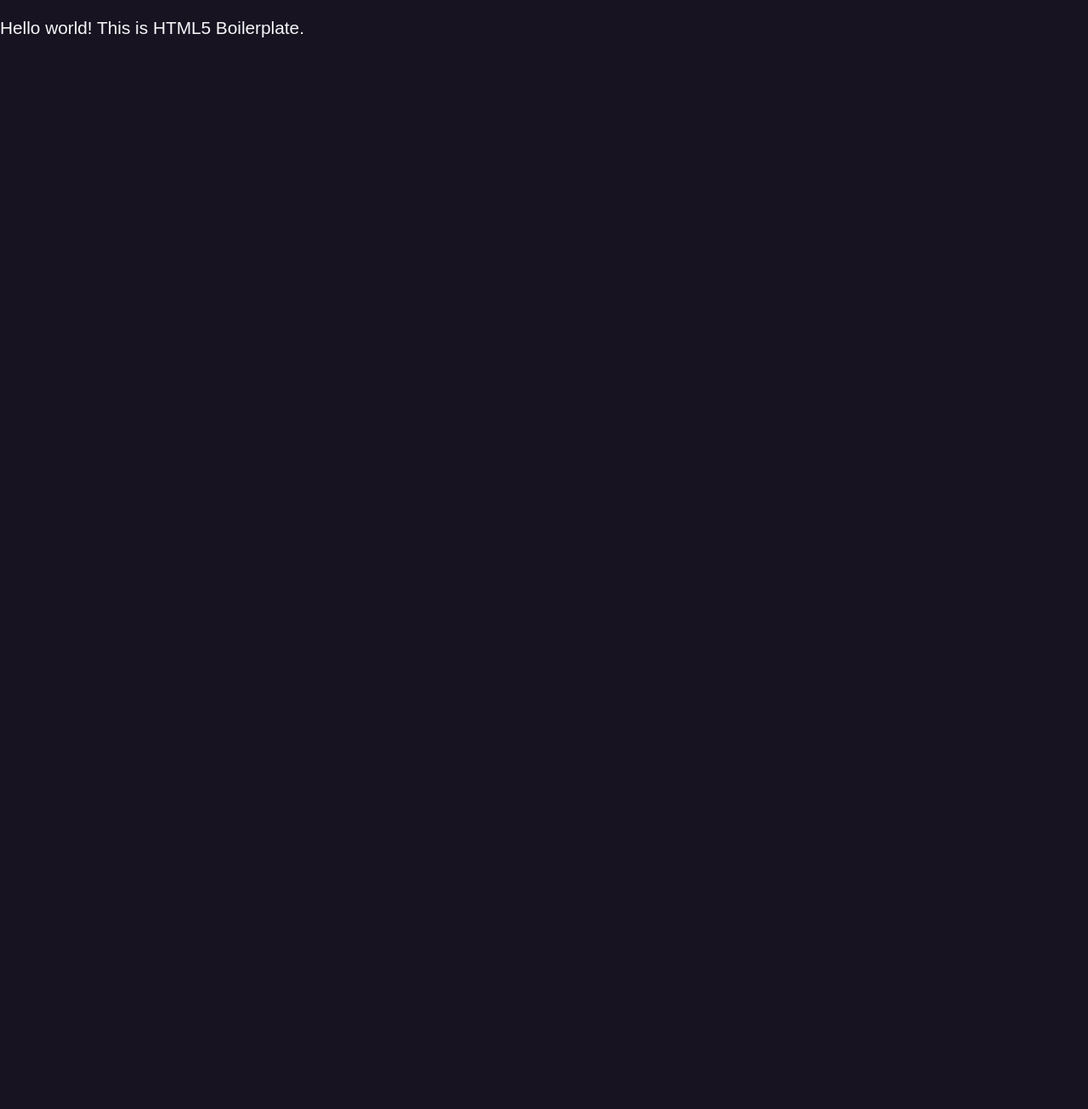
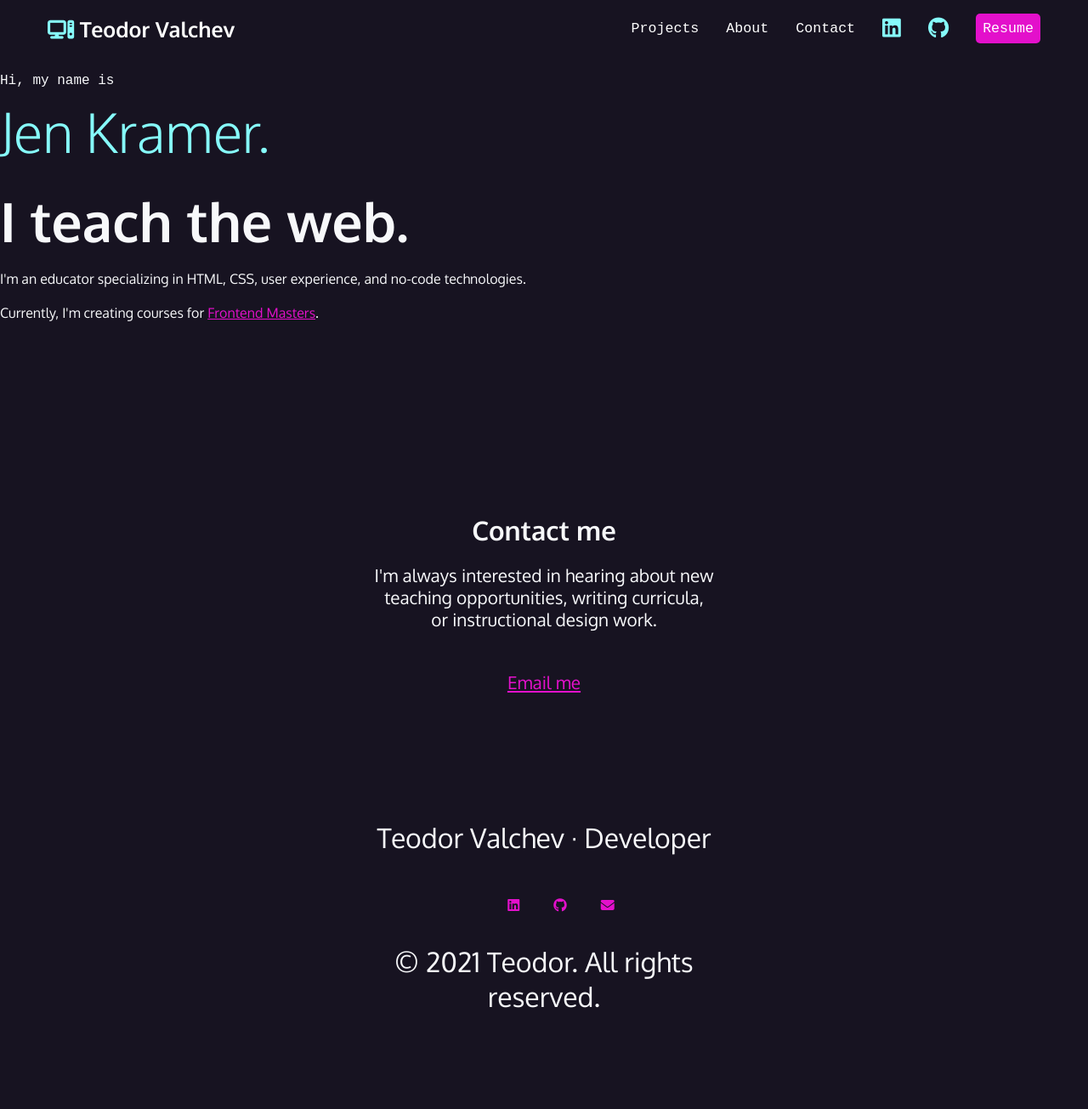
Before and after one commit to teodor-valchev/Portfolio, a plain HTML site: page index.html in a window 1280 px wide. Shown: the whole page at 85% size. Before the commit the page ends 800 px from the top, so only its background shows below. Drawn offline with Linux system fonts and the light colour scheme; a web font is replaced by a local one.

Commit message:
- formatting code - importing fonts - rearrange the html

```diff
--- a/css/style.css
+++ b/css/style.css
@@ -1,3 +1,4 @@
+@import url('https://fonts.googleapis.com/css2?family=Oxygen+Mono&family=Oxygen:wght@300;400;700&display=swap');
 /* variables declared here - these are the colors for our pages, as well as the font stacks and sizes. */
 :root {
     --black: #171321;
@@ -11,15 +12,18 @@
     --mono: "Oxygen mono", monospace;
     --sans: Oxygen, sans-serif;
 }
+
 /* border box model: https://css-tricks.com/box-sizing/ */
 html {
     box-sizing: border-box;
 }
+
 *,
 *::before,
 *::after {
     box-sizing: inherit;
 }
+
 /* generic styles for the page */
 body {
     padding: 0;
@@ -29,11 +33,13 @@ body {
     color: var(--white);
     font-size: var(--font-size);
 }
+
 h1,
 h2,
 h3 {
     margin: 0;
 }
+
 a {
     color: var(--magenta);
 }
@@ -42,6 +48,7 @@ a:hover {
     color: var(--hotmag);
     text-decoration: none;
 }
+
 /* intro styles */
 #intro {
     padding-bottom: 10rem;
@@ -103,18 +110,22 @@ nav ul {
     align-items: center;
     gap: 2rem;
 }
+
 nav li:first-child {
     flex-basis: 100%;
     text-align: center;
 }
+
 nav [class*="fa-"] {
     font-size: 150%;
     color: var(--aqua);
 }
+
 nav h1 [class*="fa-"] {
     font-size: 100%;
     color: var(--aqua);
 }
+
 nav a {
     color: white;
     text-decoration: none;
@@ -125,6 +136,7 @@ nav a:hover,
 nav [class*="fa-"]:hover {
     color: var(--magenta);
 }
+
 .button {
     background-color: var(--magenta);
     color: white;
@@ -136,11 +148,13 @@ nav [class*="fa-"]:hover {
     color: white;
     background-color: var(--hotmag);
 }
+
 @media (min-width: 850px) {
     nav {
         max-width: 1200px;
         margin: 0 auto;
     }
+
     nav li:first-child {
         flex-basis: auto;
         text-align: left;
@@ -151,8 +165,8 @@ nav [class*="fa-"]:hover {
 footer {
     width: 600px;
     margin: 0 auto;
-  padding:5rem;
-  text-align:center;
+    padding: 5rem;
+    text-align: center;
     font-size: 2rem;
 }
 
@@ -165,10 +179,10 @@ footer li {
     margin: 1rem;
 }
 
-footer [class*="fa-"]{
+footer [class*="fa-"] {
     font-size: 1rem;
 }
 
 footer span {
-  margin-top:1rem;
+    margin-top: 1rem;
 }
--- a/index.html
+++ b/index.html
@@ -2,15 +2,60 @@
 <html class="no-js" lang="">
 
 <head>
-  <meta charset="utf-8">
-  <meta name="viewport" content="width=device-width, initial-scale=1">
-  <title>Portfolio</title>
-  <link rel="stylesheet" href="css/style.css">
+    <meta charset="utf-8">
+    <meta name="viewport" content="width=device-width, initial-scale=1">
+    <title>Portfolio</title>
+    <link rel="stylesheet" href="css/style.css">
+    <link rel="stylesheet" href="https://cdnjs.cloudflare.com/ajax/libs/font-awesome/6.7.2/css/all.min.css">
 </head>
 
 <body>
 
-  <p>Hello world! This is HTML5 Boilerplate.</p>
+<nav>
+    <ul>
+        <li>
+            <h1><a href="#"><i class="fa-solid fa-computer" aria-hidden=true></i> Teodor Valchev</a></h1>
+        </li>
+        <li><a href="#">Projects</a></li>
+        <li><a href="#">About</a></li>
+        <li><a href="#">Contact</a></li>
+        <li><a href="#"><i class="fa-brands fa-linkedin" aria-hidden=true></i><span class="sr-only">LinkedIn</span></a>
+        </li>
+        <li><a href="#"><i class="fa-brands fa-github" aria-hidden=true></i><span class="sr-only">Github</span></a></li>
+        <li><a href='#' class="button">Resume</a></li>
+    </ul>
+</nav>
+
+<section id="intro">
+    <p class="name">Hi, my name is <span>Jen Kramer.</span></p>
+    <h2>I teach the web.</h2>
+    <p>I'm an educator specializing in HTML, CSS, user experience, and no-code technologies.</p>
+    <p>Currently, I'm creating courses for <a href="https://frontendmasters.com/teachers/jen-kramer/" target="_blank">Frontend
+        Masters</a>.</p>
+</section>
+
+<section id="contact">
+    <h2>Contact me</h2>
+    <p>
+        I'm always interested in hearing about new teaching opportunities, writing curricula, or instructional design
+        work.
+    </p>
+    <p><a href="mailto:jen@example.com">Email me</a></p>
+</section>
+
+<footer>
+    <div>
+        <span>Teodor Valchev &middot;</span>
+        <span>Developer</span>
+    </div>
+    <ul>
+        <li><a href="#"><i class="fa-brands fa-linkedin" aria-hidden=true><span class="sr-only">Linkedin</span></i></a>
+        </li>
+        <li><a href="#"><i class="fa-brands fa-github" aria-hidden=true><span class="sr-only">Github</span></i></a></li>
+        <li><a href="#"><i class="fa-solid fa-envelope" aria-hidden=true><span class="sr-only">Email</span></i></a></li>
+    </ul>
+    <p>&copy; 2021 Teodor. All rights reserved.</p>
+</footer>
 
 </body>
 
```
Lines whose indentation alone changed are shown as unchanged.
